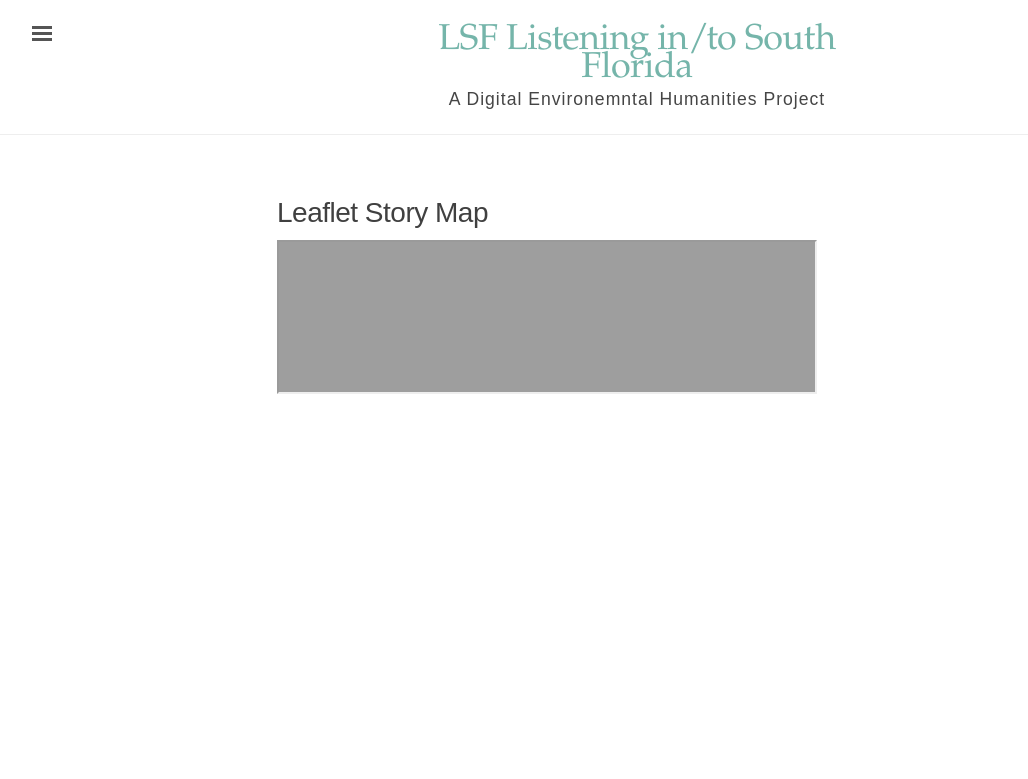
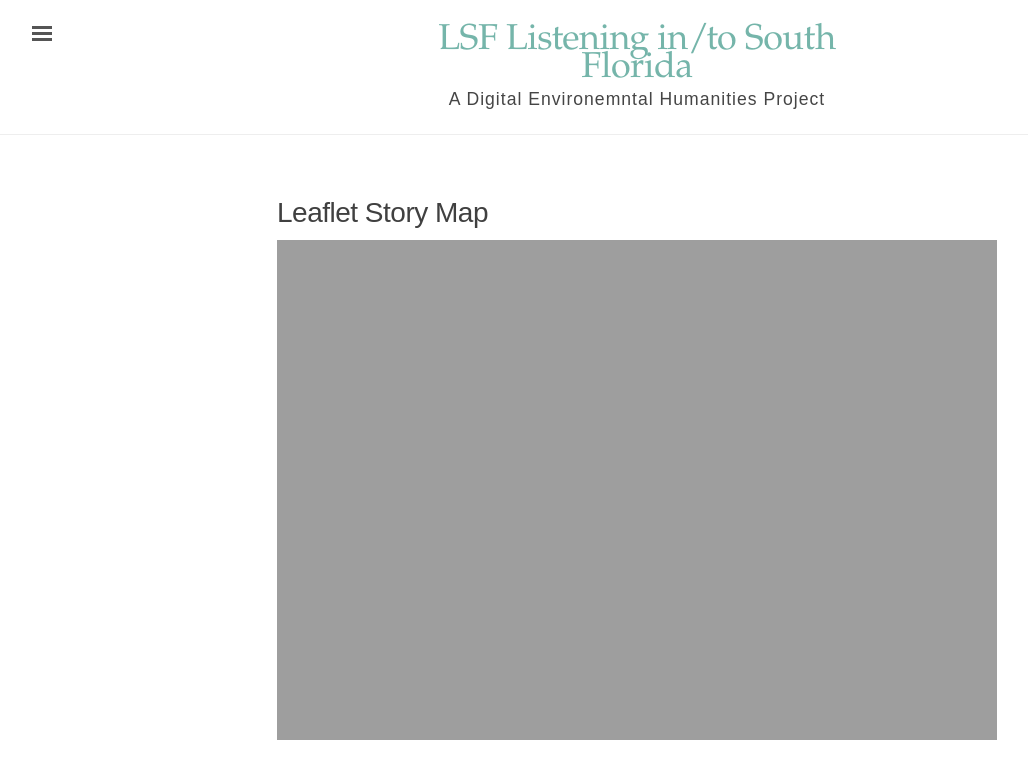
Before and after one commit to rm4-25/lsf_3, a Jekyll site: the page built from Leaflet Story Map.md, in a window 1280 px wide. Shown: the top 779 px of the page, without its empty margins (3-1031 px from the left). Built offline with Jekyll 4.4.1, drawn with Linux system fonts in a browser that asks for light colours.

Commit message:
Update Leaflet Story Map.md
Edited iframe, testing.

```diff
--- a/Leaflet Story Map.md
+++ b/Leaflet Story Map.md
@@ -4,5 +4,4 @@
 order: 1
 ---
 
-<iframe src='https://rm4-25.github.io/lsf_storymap/' width='75%' height='100%'>
-</iframe>
+<iframe width='100%' height='500' seamless frameborder='0' scrolling='yes' src='https://rm4-25.github.io/lsf_storymap/'></iframe>
```
